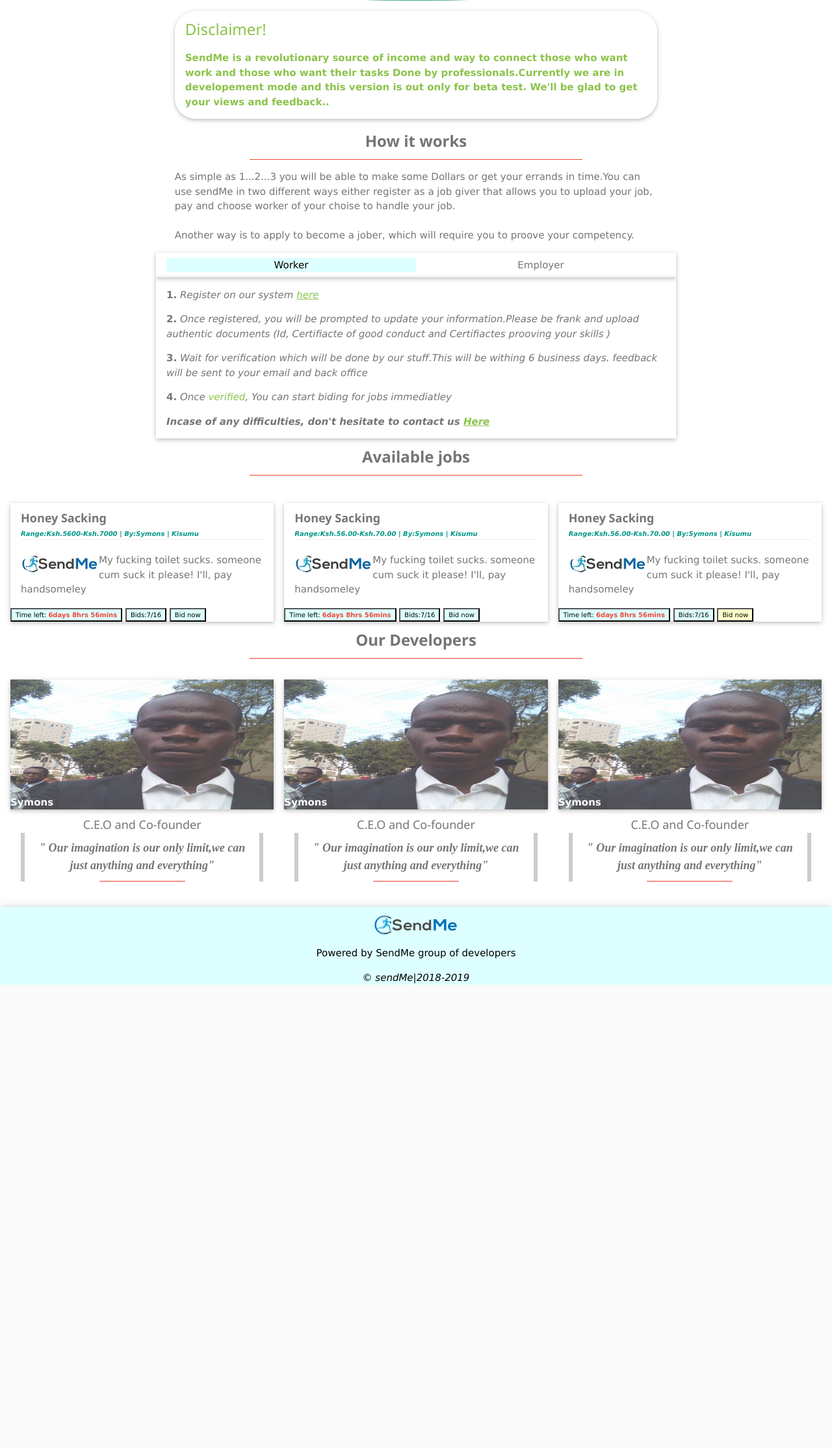
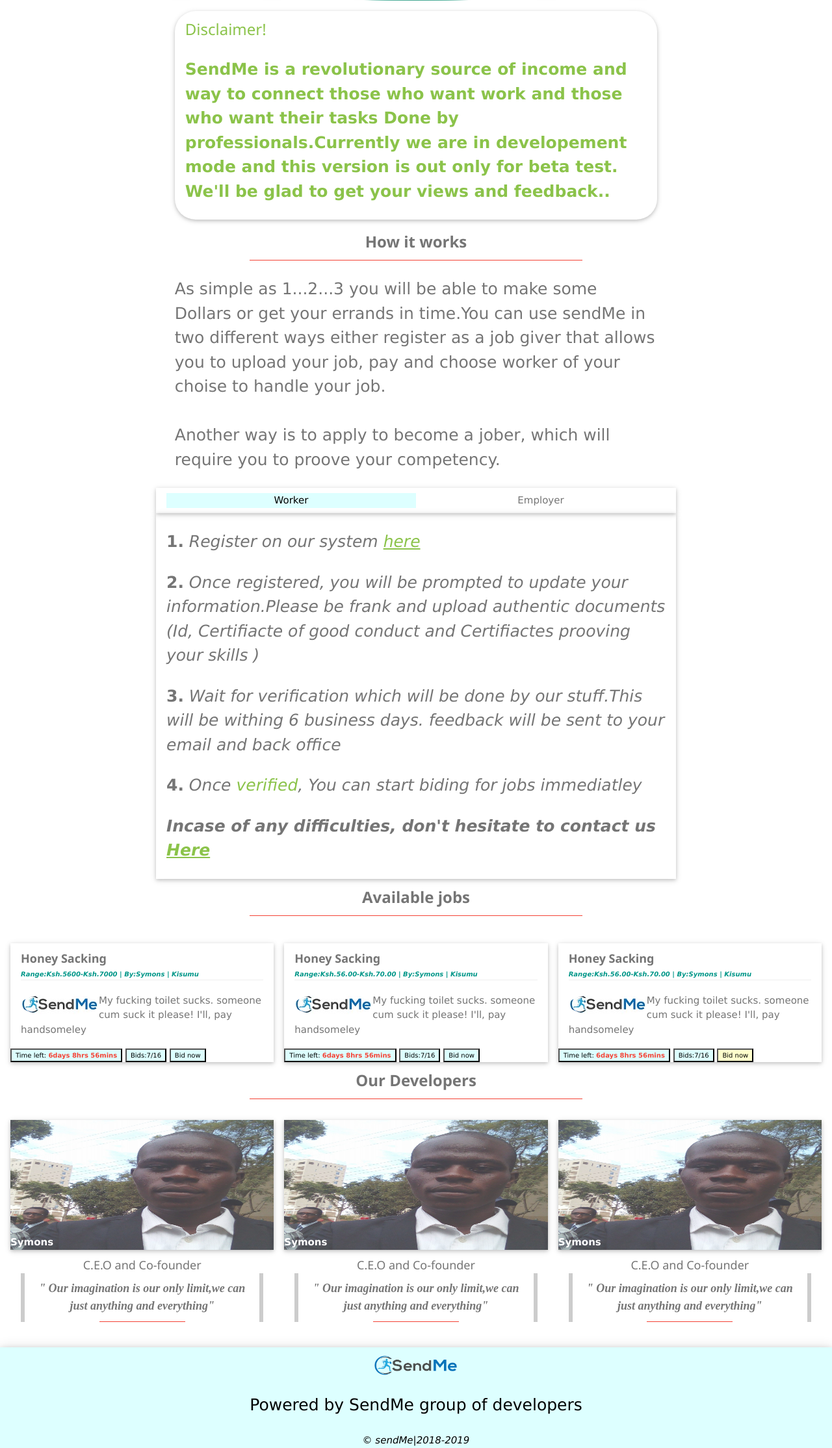
Before and after one commit to Symonss/sendMe, a Django app: page / in a window 1280 px wide. Shown: the part 315-2544 px from the top of the page at 65% size. Before the commit the page ends 1831 px from the top, so only its background shows below. Run offline with Django 3.2, Linux system fonts and the light colour scheme.

Commit message:
most parts done

```diff
--- a/coreapp/templates/coreapp/home.html
+++ b/coreapp/templates/coreapp/home.html
@@ -12,7 +12,7 @@
 .w3-left, .w3-right, .w3-badge {cursor:pointer}
 .w3-badge {height:13px;width:13px;padding:0}
 p{
-  font-size: 15px;
+  font-size: 25px;
 }
 </style>
 <body class="w3-text-grey">
```
